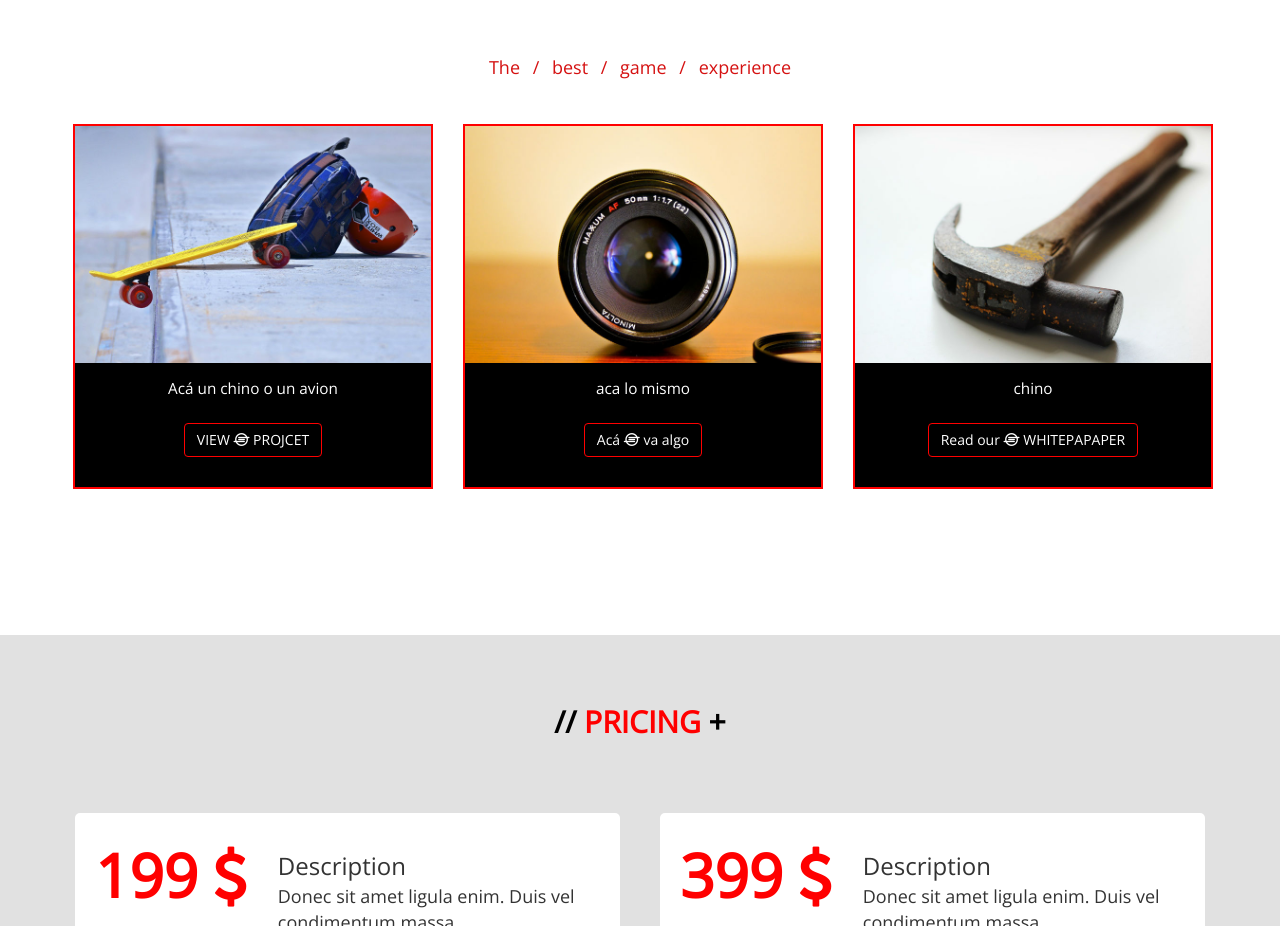
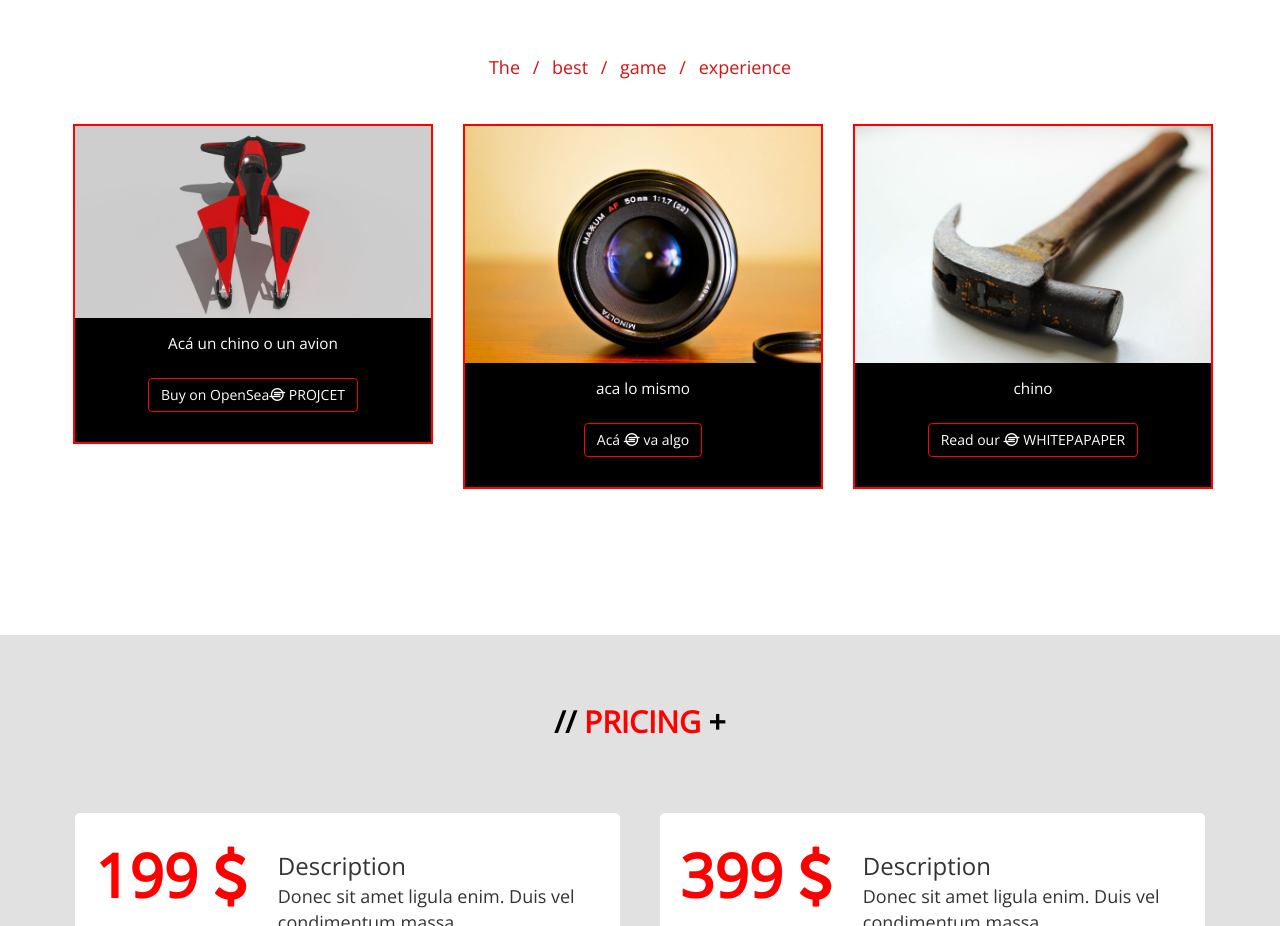
Before and after one commit to heraclitoprimo/airscramble-html5, a plain HTML site: page index.html in a window 1280 px wide. Shown: the part 1760-2686 px from the top of the page. Drawn offline with nearby package versions, Linux system fonts and the light colour scheme; files whose address does not match are found by name.

Commit message:
Update index.html

```diff
--- a/index.html
+++ b/index.html
@@ -11,7 +11,7 @@
     <title>Air Scramble</title>
     <!-- BOOTSTRAP CORE STYLE CSS -->
     <link href="vedio-backdiv/assets/css/bootstrap.css" rel="stylesheet" />
-    <!-- Font-Awesome Icons Styles -->
+    <!-- Font-Aw0esome Icons Styles -->
     <link href="vedio-backdiv/assets/css/font-awesome.css" rel="stylesheet" />
      <!-- Pretty Photo For PopUp Styles -->
     <link href="vedio-backdiv/assets/css/prettyPhoto.css" rel="stylesheet" />
@@ -49,7 +49,7 @@
                     <span class="icon-bar"></span>
                 </button>
 
-                <a class="navbar-brand" href="#"><img src=""vedio-backdiv/assets/img/android-icon-192x192.png"></img></a>
+                <a class="navbar-brand" href="#"><img src=""vedio-backdiv/assets/img/apple-icon-57x57.png"></img></a>
             </div>
             <div class="navbar-collapse collapse move-me">
                 <ul class="nav navbar-nav navbar-right">
@@ -226,7 +226,7 @@
                     <div class="portfolio-item BOOTSTRAP mix_all" data-cat="BOOTSTRAP" style="  display: inline-block; opacity: 1;">
 
 
-                        <img src="vedio-backdiv/assets/img/portfolio/a.jpg" class="img-responsive " alt="" />
+                        <img src="vedio-backdiv/assets/img/portfolio/nave-roja-1.jpg" class="img-responsive " alt="" />
                         <div class="overlay">
                             <p>
                                 <small>
@@ -234,7 +234,7 @@
                                 </small>
 
                             </p>
-                            <a class="preview btn btn-primary black-btn" title="Image Title Here" href="vedio-backdiv/assets/img/portfolio/nave-roja-1.jpg" >VIEW <i class="fa fa-ioxhost"></i> PROJCET</a>
+                            <a class="preview btn btn-primary black-btn" title="Image Title Here" href="https://opensea.io/explore-collections" >Buy on OpenSea<i class="fa fa-ioxhost"></i> PROJCET</a>
 
                         </div>
                     </div>
```
